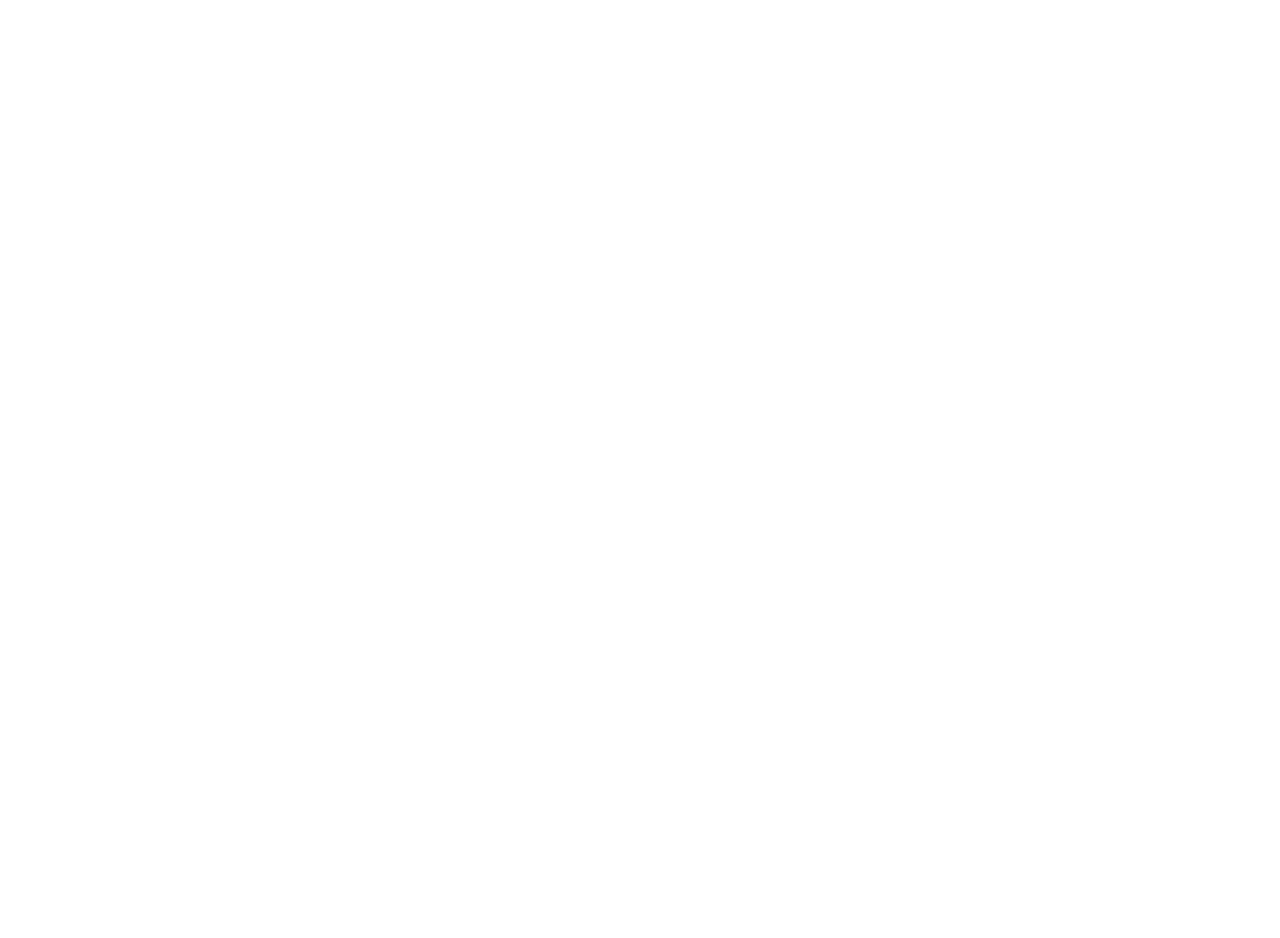
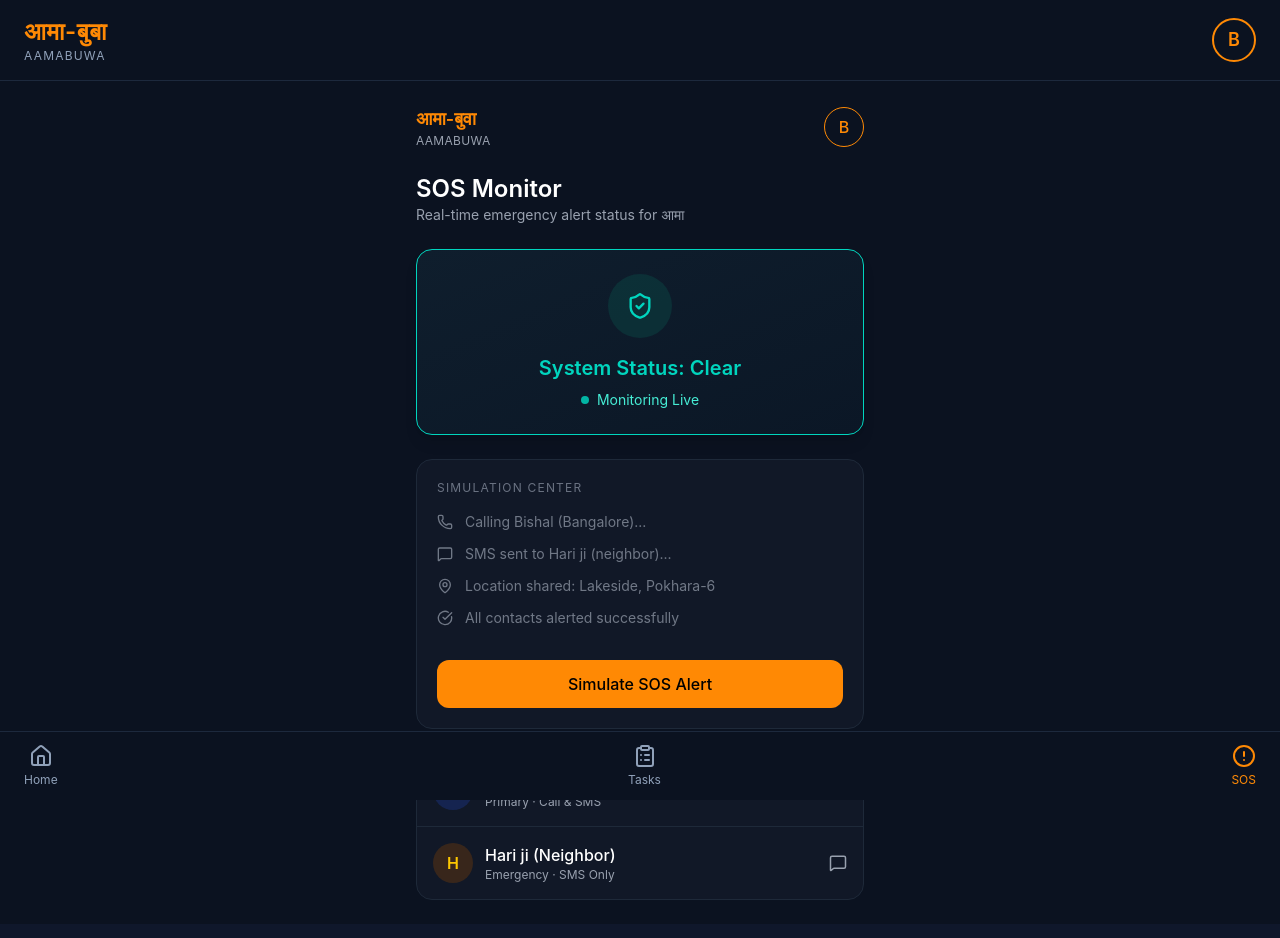
Before and after one commit to bikitasuwal/codeyatra2.0_CodeCaps_AamaBuwa, a React (Vite) app: page /child/sos in a window 1280 px wide. Before the commit this address had no page. Shown: the top 938 px of the page. Before the commit the page ends 800 px from the top, so only its background shows below. Built offline with nearby package versions, Linux system fonts and the light colour scheme.

Commit message:
5. added Component, layout, updated App.jsx and paths

```diff
--- a/src/App.jsx
+++ b/src/App.jsx
@@ -4,17 +4,27 @@
 import Dashboard from "./Pages/Dashboard";
 import HomeP from "./Pages/Parent/HomeP";
 import SignUp from "./Pages/SignUp";
+import ChildLayout from "./Layout.jsx/ChildLayout";
+import SOS from "./Pages/Child/SOS";
 
 function App() {
   return (
 
     <Routes>
-      <Route path="/" element={ <Dashboard/> } />
-      <Route path="/task" element={ <Task/> } />
-      <Route path="/home" element={ <Home/> } />
-      <Route path="/parent" element={ <HomeP/> } />
-      <Route path="/signup" element={ <SignUp/> } />
-    </Routes>
+
+  {/* Public */}
+  <Route path="/" element={<Dashboard />} />
+  <Route path="/signup" element={<SignUp />} />
+  <Route path="/parent" element={<HomeP />} />
+
+  {/* Child Portal */}
+  <Route path="/child" element={ <ChildLayout/> }>
+    <Route path="home" element={<Home />} />
+    <Route path="task" element={<Task />} />
+    <Route path="sos" element={<SOS />} />
+  </Route>
+
+</Routes>
   );
 
 }
--- /dev/null
+++ b/src/Component/Child/Footer.jsx
@@ -0,0 +1,45 @@
+import { Home, ClipboardList, Users, AlertCircle } from "lucide-react";
+import { useLocation, Link } from "react-router-dom";
+
+export default function Footer() {
+  const location = useLocation();
+
+  const navItems = [
+    { name: "Home", icon: Home, path: "/child/home" },
+    { name: "Tasks", icon: ClipboardList, path: "/child/task" },
+    { name: "SOS", icon: AlertCircle, path: "/child/sos" },
+  ];
+
+  return (
+    <footer className="fixed bottom-0 left-0 w-full bg-[#0b1220] border-t border-slate-800">
+      <div className="max-w-7xl mx-auto px-6 py-3 flex justify-between items-center">
+        {navItems.map((item) => {
+          const isActive = location.pathname === item.path;
+          const Icon = item.icon;
+
+          return (
+            <Link
+              key={item.name}
+              to={item.path}
+              className="flex flex-col items-center text-xs transition"
+            >
+              <Icon
+                size={24}
+                className={`mb-1 ${
+                  isActive ? "text-orange-400" : "text-slate-400"
+                }`}
+              />
+              <span
+                className={`${
+                  isActive ? "text-orange-400" : "text-slate-400"
+                }`}
+              >
+                {item.name}
+              </span>
+            </Link>
+          );
+        })}
+      </div>
+    </footer>
+  );
+}
--- /dev/null
+++ b/src/Component/Child/Header.jsx
@@ -0,0 +1,34 @@
+import { useState } from "react";
+
+export default function Header() {
+  const [user] = useState({
+    name: "Bishal",
+  });
+
+  const firstLetter = user.name.charAt(0).toUpperCase();
+
+  return (
+    <header className="w-full bg-[#0b1220] border-b border-slate-800">
+      <div className="max-w-7xl mx-auto px-6 py-4 flex items-center justify-between">
+
+        {/* Logo Section */}
+        <div>
+          <h1 className="text-2xl font-semibold text-orange-400 tracking-wide">
+            आमा-बुबा
+          </h1>
+          <p className="text-xs tracking-widest text-slate-400">
+            AAMABUWA
+          </p>
+        </div>
+
+        {/* Profile Circle */}
+        <div className="flex items-center">
+          <div className="w-11 h-11 rounded-full border-2 border-orange-400 flex items-center justify-center text-orange-400 font-semibold text-lg cursor-pointer hover:bg-orange-400 hover:text-black transition">
+            {firstLetter}
+          </div>
+        </div>
+
+      </div>
+    </header>
+  );
+}
--- /dev/null
+++ b/src/Layout.jsx/ChildLayout.jsx
@@ -0,0 +1,21 @@
+import { Outlet } from "react-router-dom";
+import Header from "../Component/Child/Header";
+import Footer from "../Component/Child/Footer";
+
+
+export default function ChildLayout() {
+  return (
+    <div className="min-h-screen bg-slate-900 text-white flex flex-col">
+
+      <Header/>
+
+      {/* Page Content */}
+      <main className="flex-1 pb-20">
+        <Outlet />
+      </main>
+
+      <Footer/>
+
+    </div>
+  );
+}
--- /dev/null
+++ b/src/Pages/Child/SOS.jsx
@@ -0,0 +1,124 @@
+import React from "react";
+import {
+  ShieldCheck,
+  Phone,
+  MessageSquare,
+  MapPin,
+  CheckCircle,
+} from "lucide-react";
+
+export default function SOS() {
+  return (
+    <div className="min-h-screen bg-[#0B1220] text-white flex justify-center p-6">
+      <div className="w-full max-w-md space-y-6">
+
+        {/* Header */}
+        <div className="flex justify-between items-center">
+          <div>
+            <h1 className="text-orange-400 font-semibold text-lg">
+              आमा-बुवा
+            </h1>
+            <p className="text-xs text-gray-400 tracking-wide">
+              AAMABUWA
+            </p>
+          </div>
+
+          <div className="w-10 h-10 rounded-full border border-orange-400 flex items-center justify-center text-orange-400 font-medium">
+            B
+          </div>
+        </div>
+
+        {/* Title */}
+        <div>
+          <h2 className="text-2xl font-semibold">SOS Monitor</h2>
+          <p className="text-gray-400 text-sm">
+            Real-time emergency alert status for आमा
+          </p>
+        </div>
+
+        {/* Status Card */}
+        <div className="border border-teal-400 rounded-2xl p-6 bg-gradient-to-br from-[#0F1E2D] to-[#0B1726] text-center shadow-lg">
+          <div className="w-16 h-16 mx-auto rounded-full bg-teal-900/40 flex items-center justify-center mb-4">
+            <ShieldCheck className="text-teal-400" size={28} />
+          </div>
+
+          <h3 className="text-xl font-semibold text-teal-400">
+            System Status: Clear
+          </h3>
+
+          <p className="text-sm text-teal-300 mt-2 flex items-center justify-center gap-2">
+            <span className="w-2 h-2 bg-teal-400 rounded-full animate-pulse"></span>
+            Monitoring Live
+          </p>
+        </div>
+
+        {/* Simulation Center */}
+        <div className="bg-[#111827] rounded-2xl p-5 space-y-4 border border-gray-800">
+          <h4 className="text-xs text-gray-500 tracking-widest uppercase">
+            Simulation Center
+          </h4>
+
+          <div className="space-y-3 text-gray-400 text-sm">
+            <div className="flex items-center gap-3 opacity-70">
+              <Phone size={16} />
+              Calling Bishal (Bangalore)...
+            </div>
+
+            <div className="flex items-center gap-3 opacity-70">
+              <MessageSquare size={16} />
+              SMS sent to Hari ji (neighbor)...
+            </div>
+
+            <div className="flex items-center gap-3 opacity-70">
+              <MapPin size={16} />
+              Location shared: Lakeside, Pokhara-6
+            </div>
+
+            <div className="flex items-center gap-3 opacity-70">
+              <CheckCircle size={16} />
+              All contacts alerted successfully
+            </div>
+          </div>
+
+          <button className="w-full mt-4 bg-orange-400 hover:bg-orange-500 transition-colors text-black font-medium py-3 rounded-xl">
+            Simulate SOS Alert
+          </button>
+        </div>
+
+        {/* Primary Contacts */}
+        <div className="bg-[#111827] rounded-2xl border border-gray-800 divide-y divide-gray-800">
+          <div className="p-4 flex justify-between items-center">
+            <div className="flex items-center gap-3">
+              <div className="w-10 h-10 bg-blue-900/40 text-blue-400 rounded-full flex items-center justify-center font-semibold">
+                B
+              </div>
+              <div>
+                <p className="font-medium">Bishal (Child)</p>
+                <p className="text-xs text-gray-400">
+                  Primary · Call & SMS
+                </p>
+              </div>
+            </div>
+            <Phone size={18} className="text-gray-400" />
+          </div>
+
+          <div className="p-4 flex justify-between items-center">
+            <div className="flex items-center gap-3">
+              <div className="w-10 h-10 bg-yellow-900/40 text-yellow-400 rounded-full flex items-center justify-center font-semibold">
+                H
+              </div>
+              <div>
+                <p className="font-medium">Hari ji (Neighbor)</p>
+                <p className="text-xs text-gray-400">
+                  Emergency · SMS Only
+                </p>
+              </div>
+            </div>
+            <MessageSquare size={18} className="text-gray-400" />
+          </div>
+        </div>
+
+      </div>
+    </div>
+  );
+}
```
